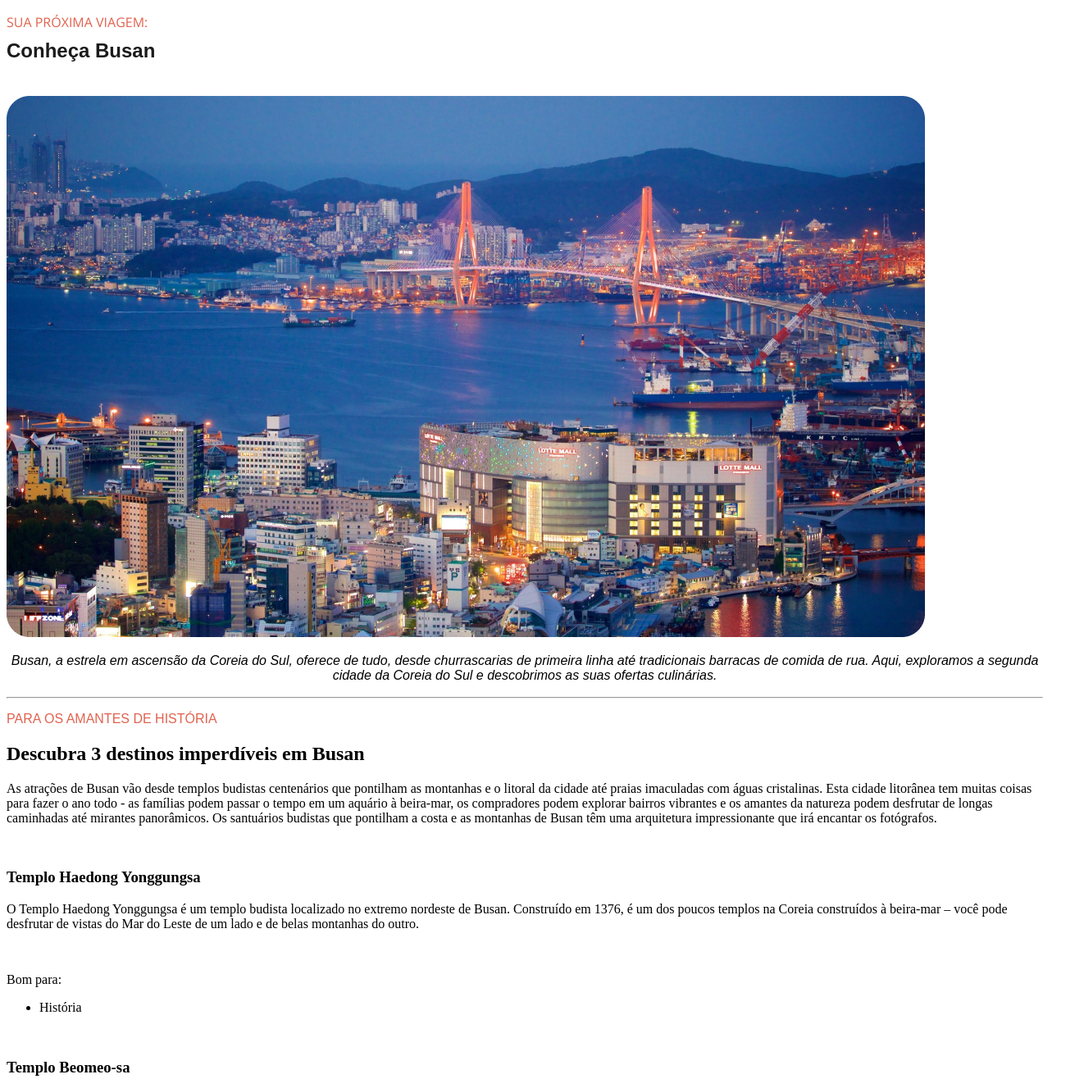
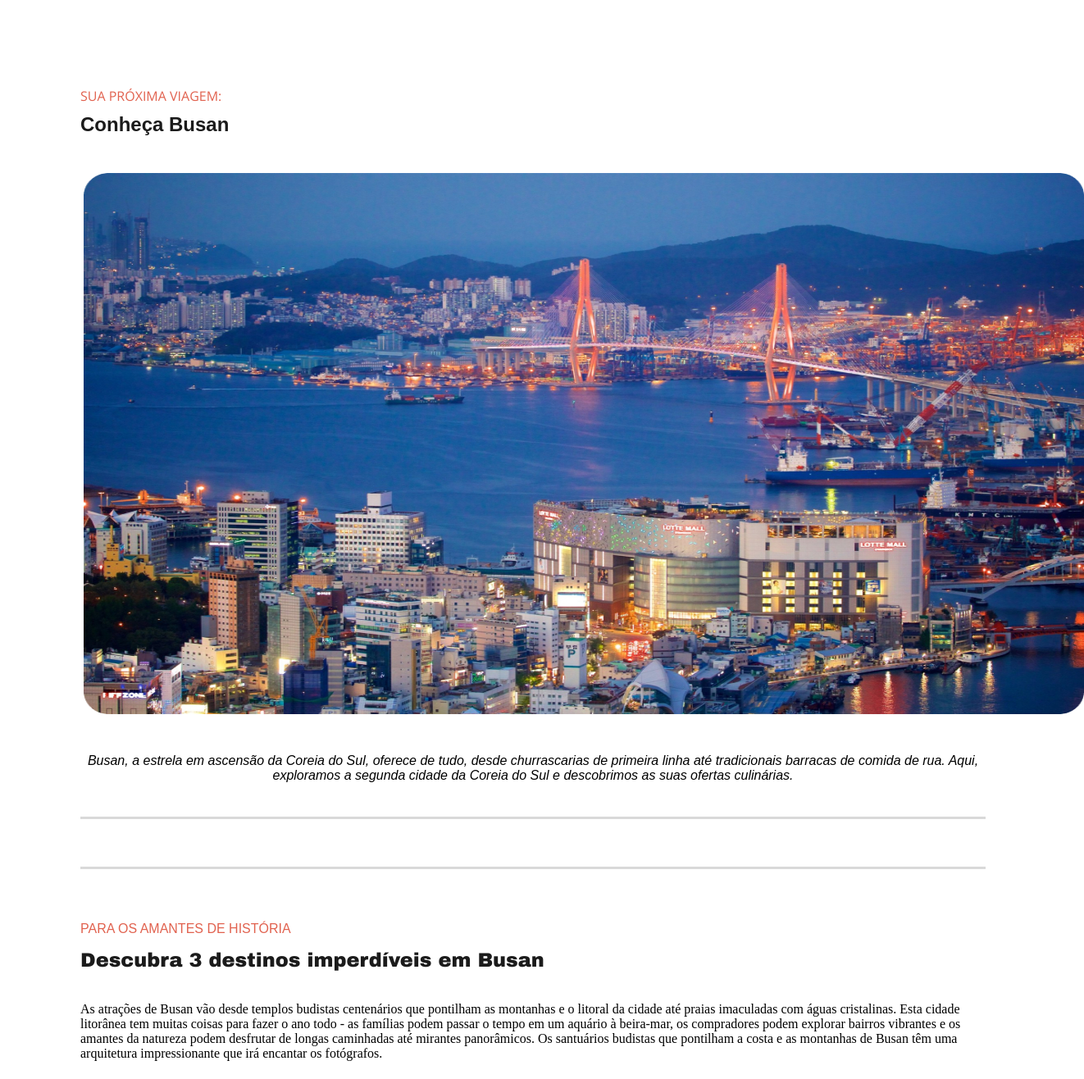
Before and after one commit to Lordignorante06/Site-de-Dicas-para-viajar-front-end, a plain HTML site: page Index.html in a window 1280 px wide. Shown: the top 1316 px of the page at 82% size, 1322 px wide, since content can reach past the window. Drawn offline with nearby package versions, Linux system fonts and the light colour scheme.

Commit message:
Adicionando mais style.css

```diff
--- a/Index.html
+++ b/Index.html
@@ -14,29 +14,30 @@
 </head>
 <body>
   <!---Caixa Pai-->
-  <div id="page"></div>
+  <div id="page">
   <main>
     <!---Seção 1-->
-    <section>
+    <div>
+    <section class="borda-bottom">
       <p id="one">Sua próxima viagem:</p>
         <h1>Conheça Busan</h1>
-          <img src="assets/Busan.jpg" alt="Uma foto de Busan, mostrando vários prédios e um rio com barcos." id="Busan">
-          <p id="detalhes-de-busan">Busan, a estrela em ascensão da Coreia do Sul, oferece de tudo, desde churrascarias de primeira linha até tradicionais barracas de comida de rua. Aqui, exploramos a segunda cidade da Coreia do Sul e descobrimos as suas ofertas culinárias.</p>
-          <hr>
+          <img src="assets/Busan.jpg" alt="Uma foto de Busan, mostrando vários prédios e um rio com barcos." id="Busan-primeira-imagem">
+          <p id="detalhes-de-busan">Busan, a estrela em ascensão da Coreia do Sul, oferece de tudo, desde churrascarias de primeira linha até tradicionais barracas de comida de rua. Aqui, <br>exploramos a segunda cidade da Coreia do Sul e descobrimos as suas ofertas culinárias.</p>
     </section>
+    <br>
     <!--Seção 2-->
-    <section>
+    <section class="borda-top">
       <!--Não achei Headline em google fonts,imagino que seja do Figma mesmo.-->
       <p id="subtitle">Para os amantes de história</p>
         <h2>Descubra 3 destinos imperdíveis em Busan</h2>
-          <p>As atrações de Busan vão desde templos budistas centenários que pontilham as montanhas e o litoral da cidade até praias imaculadas com águas cristalinas. Esta cidade litorânea tem muitas coisas para fazer o ano todo - as famílias podem passar o tempo em um aquário à beira-mar, os compradores podem explorar bairros vibrantes e os amantes da natureza podem desfrutar de longas caminhadas até mirantes panorâmicos.
+          <p id="paragrafo-1">As atrações de Busan vão desde templos budistas centenários que pontilham as montanhas e o litoral da cidade até praias imaculadas com águas cristalinas. Esta cidade litorânea tem muitas coisas para fazer o ano todo - as famílias podem passar o tempo em um aquário à beira-mar, os compradores podem explorar bairros vibrantes e os amantes da natureza podem desfrutar de longas caminhadas até mirantes panorâmicos.
            Os santuários budistas que pontilham a costa e as montanhas de Busan têm uma arquitetura impressionante que irá encantar os fotógrafos.</p>
            </section>
           <!--3 seção.Começando as fotos e as explicações, Templo Haedong Yonggungsa -->
            <section>
-            <img src="" alt="">
+            <img src="assets/Templo-Haedong-Yonggungsa.jpg" alt="Detalhes abaixo" id="Templo-haedong">
                 <h3>Templo Haedong Yonggungsa </h3>
-                  <p>O Templo Haedong Yonggungsa é um templo budista localizado no extremo nordeste de Busan. Construído em 1376, é um dos poucos templos na Coreia construídos à beira-mar – você pode desfrutar de vistas do Mar do Leste de um lado e de belas montanhas do outro. </p>
+                  <p id="paragrafo-Haedong">O Templo Haedong Yonggungsa é um templo budista localizado no extremo nordeste de Busan. Construído em 1376, é um dos poucos templos na Coreia construídos à beira-mar – você pode desfrutar de vistas do Mar do Leste de um lado e de belas montanhas do outro. </p>
               <br>
                 <p>Bom para:</p>
           <ul>
@@ -54,9 +55,8 @@
     </section>
     <!--5 seção, Parque Yongdusan-->
     <section>
-
-    </section>
     </section>
   </main>
+</div>
 </body>
 </html>
--- a/style.css
+++ b/style.css
@@ -1,3 +1,9 @@
+body {
+  background-color:white;
+}
+#page {
+  margin: 106px 70px 119px 90px;
+}
 #one {
   font-family: "Open Sans", serif;
   height: 16px;
@@ -6,23 +12,64 @@
 }
 h1{
   margin-top: 8px;
+  width: 1120px;
   height: 49px;
   color: #1B1B1B ;
   font-family: Arial;
-
+  position: relative;
+  left: 0%;
 }
-#busan {
-  height: 660px auto;
+#Busan-primeira-imagem {
+  height: 660px ;
+  width: 1220px;
   border-radius: 28px;
+  margin-bottom: 24px;
+  position: relative;
+  left: 4px;
+  padding-top: 4px;
+  padding-bottom: 4px;
 }
 #detalhes-de-busan{
+  height: 37px;
   font-family: Arial;
   font-style: italic;
   text-align: center;
-  height: 37px;
+  margin-bottom: 40px;
+}
+.borda-bottom{
+  border-bottom: solid #D9D9D9;
+  margin-bottom: 40px;
+}
+.borda-top {
+  border-top: solid #D9D9D9;
 }
 #subtitle {
+  margin-top: 64px;
   font-family: Arial;
   text-transform: uppercase;
   color: #E1624F;
 }
+h2 {
+  margin-top: 2px;
+  height: 44px;
+  width: 643px;
+  font-family: Arial black;
+  color: #1B1B1B;
+}
+.paragrafo-1{
+  font-family: Arial;
+  color: #333333;
+  height: 88px;
+}
+#Templo-haedong {
+  height: 350px;
+  width: 1220px;
+  border-radius: 28px;
+  margin-top: 64px;
+  margin-bottom: 20px;
+}
+h3 {
+  font-family: "Open Sans", serif;
+  height: 38px;
+  margin-bottom: 4px;
+}
```
Also changed, not shown: assets/Templo-Haedong-Yonggungsa.jpg (added).
